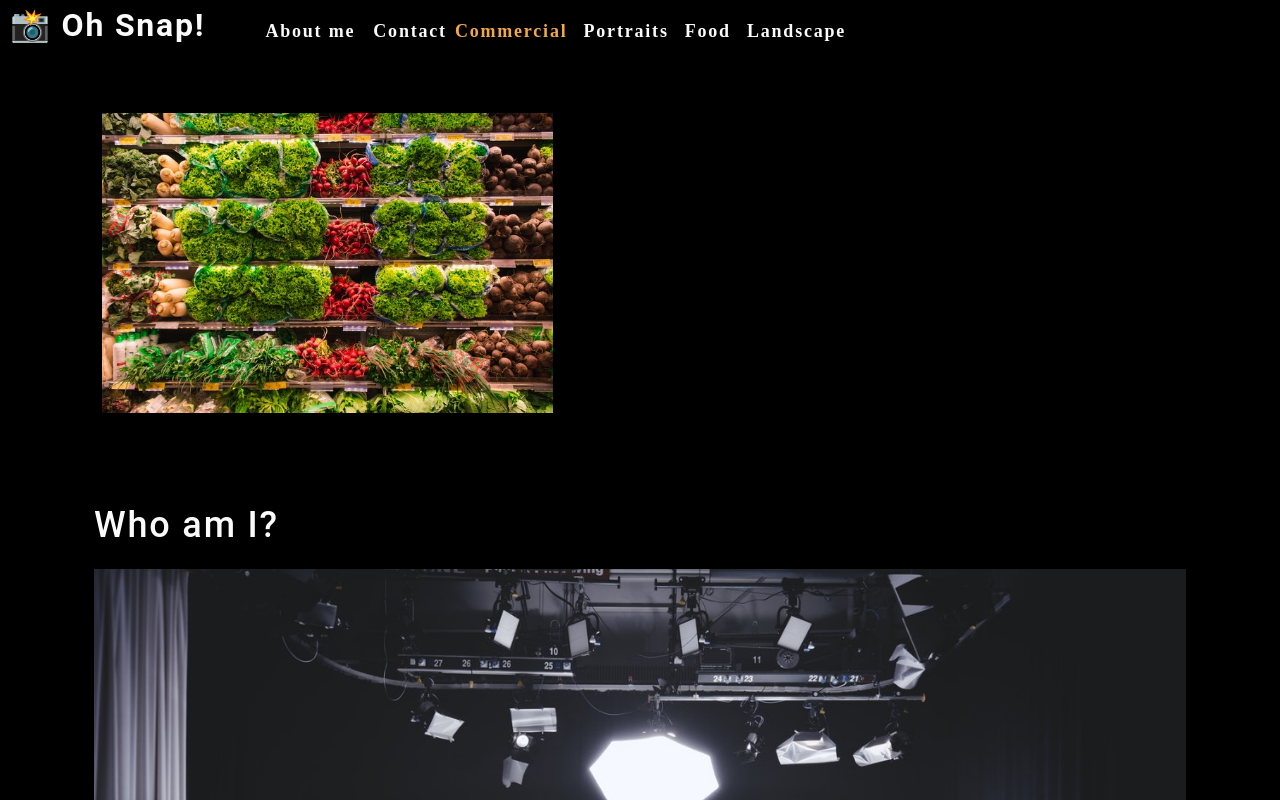
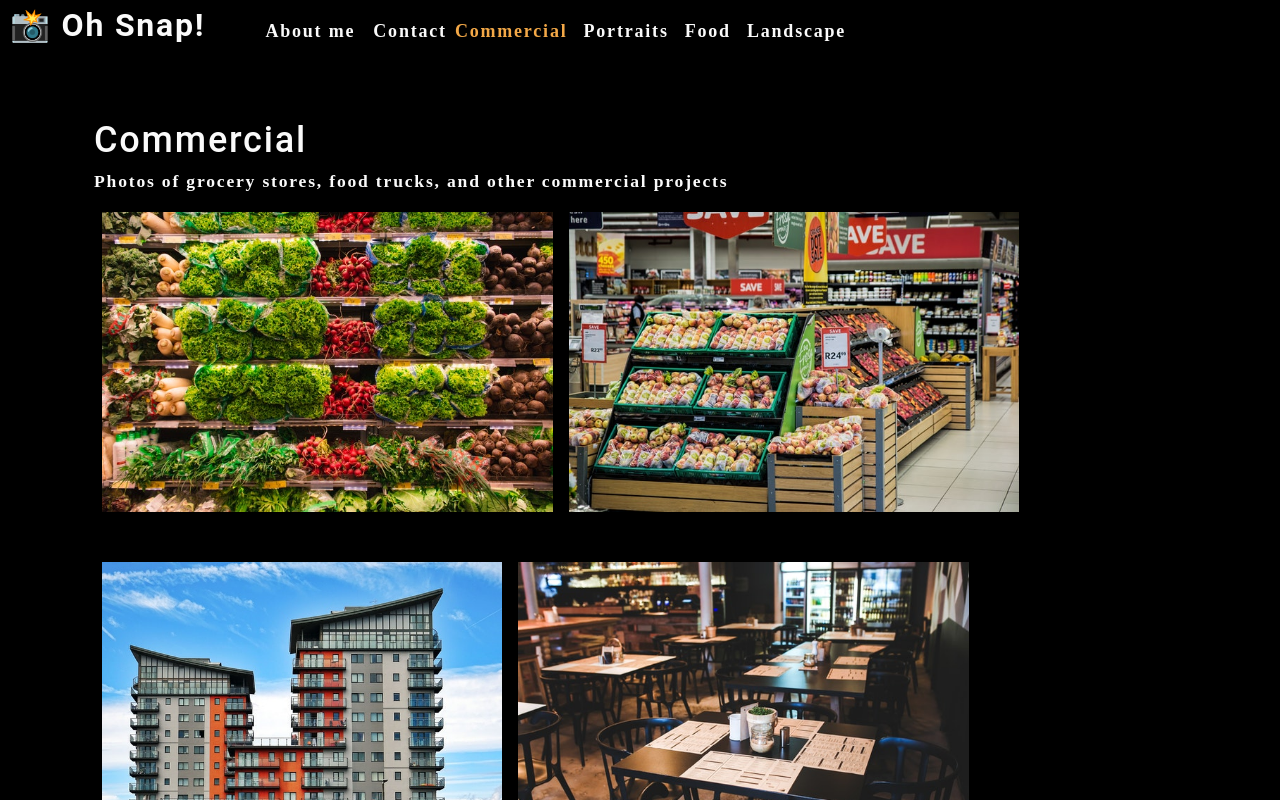
Before and after one commit to mjgiannelli/photo-port, a React (Create React App) app: page / in a window 1280 px wide. Shown: the top 800 px of the page. Built offline with nearby package versions, Linux system fonts and the light colour scheme.

Commit message:
display photos to gallery based on category

```diff
--- a/src/App.js
+++ b/src/App.js
@@ -28,7 +28,7 @@
         currentCategory={currentCategory}
       />
       <main>
-        <Gallery />
+      <Gallery currentCategory={currentCategory}></Gallery>
         <About />
       </main>
     </div>
--- a/src/components/Gallery/index.js
+++ b/src/components/Gallery/index.js
@@ -1,19 +1,13 @@
+import PhotoList from '../PhotoList';
 import { capitalizeFirstLetter } from '../../utils/helpers';
-import photo from "../../assets/small/commercial/0.jpg";
 
-const Gallery = (props) => {
-
+const Gallery = ({ currentCategory }) => {
+    const { name, description } = currentCategory;
     return (
         <section>
-            {/* <h1>{capitalizeFirstLetter(currentCategory.name)}</h1>
-            <p>{currentCategory.description}</p> */}
-            <div className="flex-row">
-                <img
-                    src={photo}
-                    alt="Commercial Example"
-                    className="img-thumbnail mx-1"
-                />
-            </div>
+            <h1 data-testid="h1tag">{capitalizeFirstLetter(name)}</h1>
+            <p>{description}</p>
+            <PhotoList category={currentCategory.name} />
         </section>
     );
 }
--- /dev/null
+++ b/src/components/PhotoList/index.js
@@ -0,0 +1,121 @@
+import {React, useState } from 'react';
+
+const PhotoList = ({ category }) => {
+
+    const [photos] = useState([
+        {
+            name: 'Grocery aisle',
+            category: 'commercial',
+            description: 'Lorem ipsum dolor sit amet, consectetur adipiscing elit. Nunc ultricie',
+        },
+        {
+            name: 'Grocery booth',
+            category: 'commercial',
+            description: 'Lorem ipsum dolor sit amet, consectetur adipiscing elit. Nunc ultricie',
+        },
+        {
+            name: 'Building exterior',
+            category: 'commercial',
+            description: 'Lorem ipsum dolor sit amet, consectetur adipiscing elit. Nunc ultricie',
+        },
+        {
+            name: 'Restaurant table',
+            category: 'commercial',
+            description: 'Lorem ipsum dolor sit amet, consectetur adipiscing elit. Nunc ultricie',
+        },
+        {
+            name: 'Cafe interior',
+            category: 'commercial',
+            description: 'Lorem ipsum dolor sit amet, consectetur adipiscing elit. Nunc ultricie',
+        },
+        {
+            name: 'Cat green eyes',
+            category: 'portraits',
+            description: 'Lorem ipsum dolor sit amet, consectetur adipiscing elit. Nunc ultricie',
+        },
+        {
+            name: 'Green parrot',
+            category: 'portraits',
+            description: 'Lorem ipsum dolor sit amet, consectetur adipiscing elit. Nunc ultricie',
+        },
+        {
+            name: 'Yellow macaw',
+            category: 'portraits',
+            description: 'Lorem ipsum dolor sit amet, consectetur adipiscing elit. Nunc ultricie',
+        },
+        {
+            name: 'Pug smile',
+            category: 'portraits',
+            description: 'Lorem ipsum dolor sit amet, consectetur adipiscing elit. Nunc ultricie',
+        },
+        {
+            name: 'Pancakes',
+            category: 'food',
+            description: 'Lorem ipsum dolor sit amet, consectetur adipiscing elit. Nunc ultricie',
+        },
+        {
+            name: 'Burrito',
+            category: 'food',
+            description: 'Lorem ipsum dolor sit amet, consectetur adipiscing elit. Nunc ultricie',
+        },
+        {
+            name: 'Scallop pasta',
+            category: 'food',
+            description: 'Lorem ipsum dolor sit amet, consectetur adipiscing elit. Nunc ultricie',
+        },
+        {
+            name: 'Burger',
+            category: 'food',
+            description: 'Lorem ipsum dolor sit amet, consectetur adipiscing elit. Nunc ultricie',
+        },
+        {
+            name: 'Fruit bowl',
+            category: 'food',
+            description: 'Lorem ipsum dolor sit amet, consectetur adipiscing elit. Nunc ultricie',
+        },
+        {
+            name: 'Green river',
+            category: 'landscape',
+            description: 'Lorem ipsum dolor sit amet, consectetur adipiscing elit. Nunc ultricie',
+        },
+        {
+            name: 'Docks',
+            category: 'landscape',
+            description: 'Lorem ipsum dolor sit amet, consectetur adipiscing elit. Nunc ultricie',
+        },
+        {
+            name: 'Panoramic village by sea',
+            category: 'landscape',
+            description: 'Lorem ipsum dolor sit amet, consectetur adipiscing elit. Nunc ultricie',
+        },
+        {
+            name: 'Domestic landscape',
+            category: 'landscape',
+            description: 'Lorem ipsum dolor sit amet, consectetur adipiscing elit. Nunc ultricie',
+        },
+        {
+            name: 'Park bench',
+            category: 'landscape',
+            description: 'Lorem ipsum dolor sit amet, consectetur adipiscing elit. Nunc ultricie',
+        },
+    ]);
+
+    const currentPhotos = photos.filter((photo) => photo.category === category);
+    console.log(category)
+    return (
+        <div>
+            <div className="flex-row">
+                {currentPhotos.map((image, i) => (
+                    <img
+                        src={require(`../../assets/small/${category}/${i}.jpg`).default}
+                        alt={image.name}
+                        className="img-thumbnail mx-1"
+                        key={image.name}
+                    />
+                ))}
+            </div>
+        </div>
+    );
+};
+
+export default PhotoList;
```
